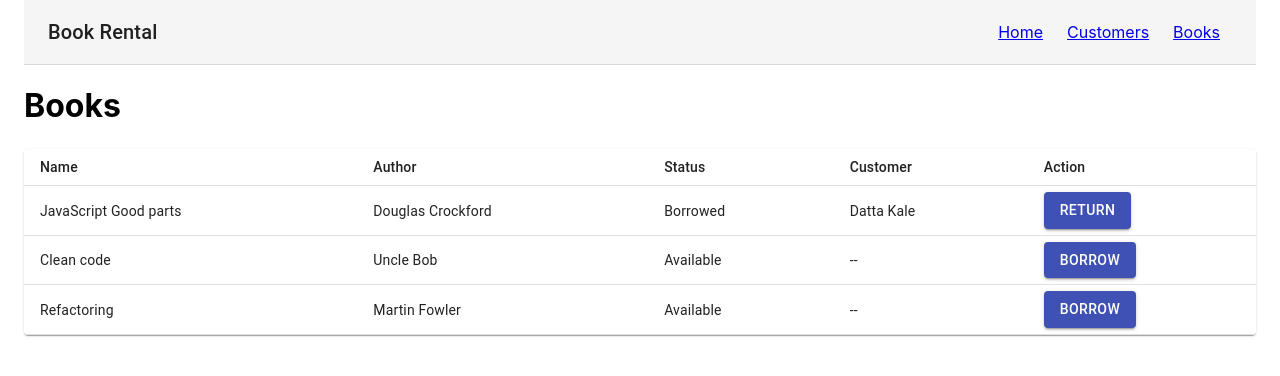
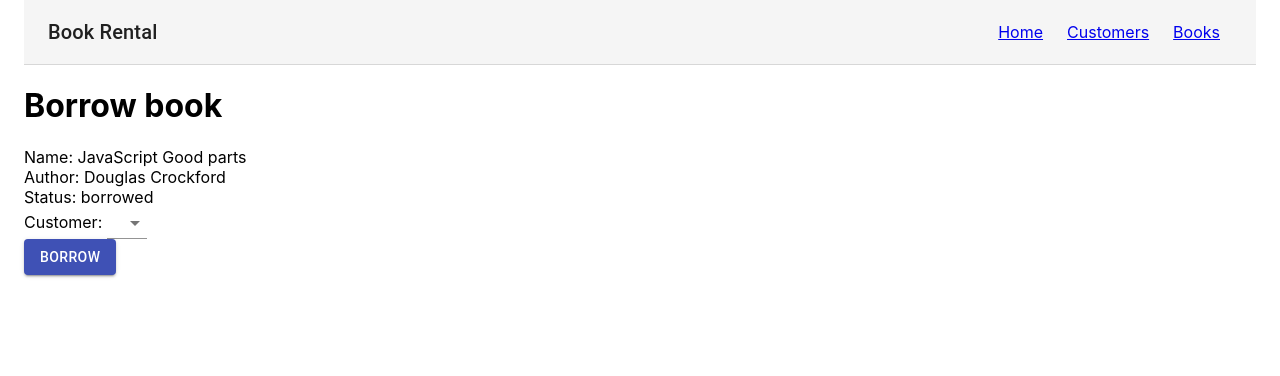
Before and after one commit to way2datta/react-playground, a React (Create React App) app in the folder movie-rental-simple/: page /books/1/borrow in a window 1280 px wide. Shown: the top 376 px of the page. Built offline with nearby package versions, Linux system fonts and the light colour scheme; data requests are answered from the project's data file.

Commit message:
Borrow book

```diff
--- a/movie-rental-simple/src/App.js
+++ b/movie-rental-simple/src/App.js
@@ -3,6 +3,7 @@ import { BrowserRouter as Router, Route } from "react-router-dom";
 import { Home } from "./Home";
 import { CustomersListing } from "./CustomersListing";
 import { BooksListing } from "./BooksListing";
+import { BorrowBookView } from "./BorrowBookView";
 import { Header } from "./Header";
 import Container from '@material-ui/core/Container';
 import './App.css'
@@ -14,8 +15,9 @@ export default class App extends React.Component {
         <Container fixed>
           <Header />
           <Route exact path="/" component={Home} />
-          <Route path="/customers" component={CustomersListing} />
-          <Route path="/books" component={BooksListing} />
+          <Route exact path="/customers" component={CustomersListing} />
+          <Route exact path="/books/:id/borrow" component={BorrowBookView} />
+          <Route exact path="/books" component={BooksListing} />
         </Container>
       </Router>
     );
--- a/movie-rental-simple/src/BooksListing.js
+++ b/movie-rental-simple/src/BooksListing.js
@@ -34,11 +34,15 @@ export class BooksListing extends React.Component {
   }
 
   handleReturnBook = async (event, id) => {
-    await axios.patch("http://localhost:5000/books/"+id,{
-      status: 'available',
-      customer: ''
+    await axios.patch("http://localhost:5000/books/" + id, {
+      status: "available",
+      customer: ""
     });
     await this.fetchAllBooks();
+  };
+
+  handleBorrowBook = (event, id) => {
+    this.props.history.push("/books/"+id+"/borrow");
   };
 
   async fetchAllBooks() {
@@ -55,13 +59,14 @@ export class BooksListing extends React.Component {
         <Gridview
           datasource={this.state.datasource}
           handleReturnBook={this.handleReturnBook}
+          handleBorrowBook={this.handleBorrowBook}
         />
       </>
     );
   }
 }
 
-function Gridview({ datasource, handleReturnBook }) {
+function Gridview({ datasource, handleReturnBook, handleBorrowBook }) {
   const classes = useStyles();
 
   if (!datasource.length) {
@@ -95,6 +100,7 @@ function Gridview({ datasource, handleReturnBook }) {
                         variant="contained"
                         color="primary"
                         className={classes.button}
+                        onClick={e => handleBorrowBook(e, x.id)}
                       >
                         Borrow
                       </Button>
@@ -103,7 +109,7 @@ function Gridview({ datasource, handleReturnBook }) {
                         variant="contained"
                         color="primary"
                         className={classes.button}
-                        onClick={(e)=>handleReturnBook(e, x.id)}
+                        onClick={e => handleReturnBook(e, x.id)}
                       >
                         Return
                       </Button>
--- /dev/null
+++ b/movie-rental-simple/src/BorrowBookView.js
@@ -0,0 +1,93 @@
+import React from "react";
+import axios from "axios";
+import Grid from "@material-ui/core/Grid";
+import MenuItem from "@material-ui/core/MenuItem";
+import Select from "@material-ui/core/Select";
+import Button from "@material-ui/core/Button";
+
+export class BorrowBookView extends React.Component {
+  state = {
+    book: {},
+    selectedCustomer: "",
+    customers: []
+  };
+
+  async componentDidMount() {
+    await this.fetchBook();
+    await this.fetchCustomers();
+  }
+
+  async fetchBook() {
+    const bookId = this.props.match.params.id;
+    const response = await axios.get("http://localhost:5000/books/" + bookId);
+    this.setState({
+      book: response.data
+    });
+  }
+
+  async fetchCustomers() {
+    const response = await axios.get("http://localhost:5000/customers");
+    this.setState({
+      customers: response.data
+    });
+  }
+
+  handleCustomerChange = e => {
+    this.setState({
+      selectedCustomer: e.target.value
+    });
+  };
+
+  handleBorrowBook = async () => {
+    await axios.patch("http://localhost:5000/books/" + this.state.book.id, {
+      status: "borrowed",
+      customer: this.state.selectedCustomer
+    });
+    this.props.history.push("/books");
+  };
+
+  render() {
+    return (
+      <>
+        <Grid container>
+          <h1>Borrow book</h1>
+          <Grid item xs={12}>
+            <label>Name: </label>
+            {this.state.book.name}
+          </Grid>
+          <Grid item xs={12}>
+            <label>Author: </label>
+            {this.state.book.authorName}
+          </Grid>
+          <Grid item xs={12}>
+            <label>Status: </label>
+            {this.state.book.status}
+          </Grid>
+          <Grid item xs={12}>
+            <label>Customer: </label>{" "}
+            <Select
+              value={this.state.selectedCustomer}
+              onChange={this.handleCustomerChange}
+            >
+              {this.state.customers.map(x => (
+                <MenuItem key={x.id} value={x.firstName + " " + x.lastName}>
+                  {x.firstName + " " + x.lastName}
+                </MenuItem>
+              ))}
+            </Select>
+          </Grid>
+          <Grid item xs={12}>
+            <Button
+              variant="contained"
+              color="primary"
+              //className={classes.button}
+              onClick={this.handleBorrowBook}
+            >
+              Borrow
+            </Button>
+          </Grid>
+        </Grid>
+      </>
+    );
+  }
+}
```
